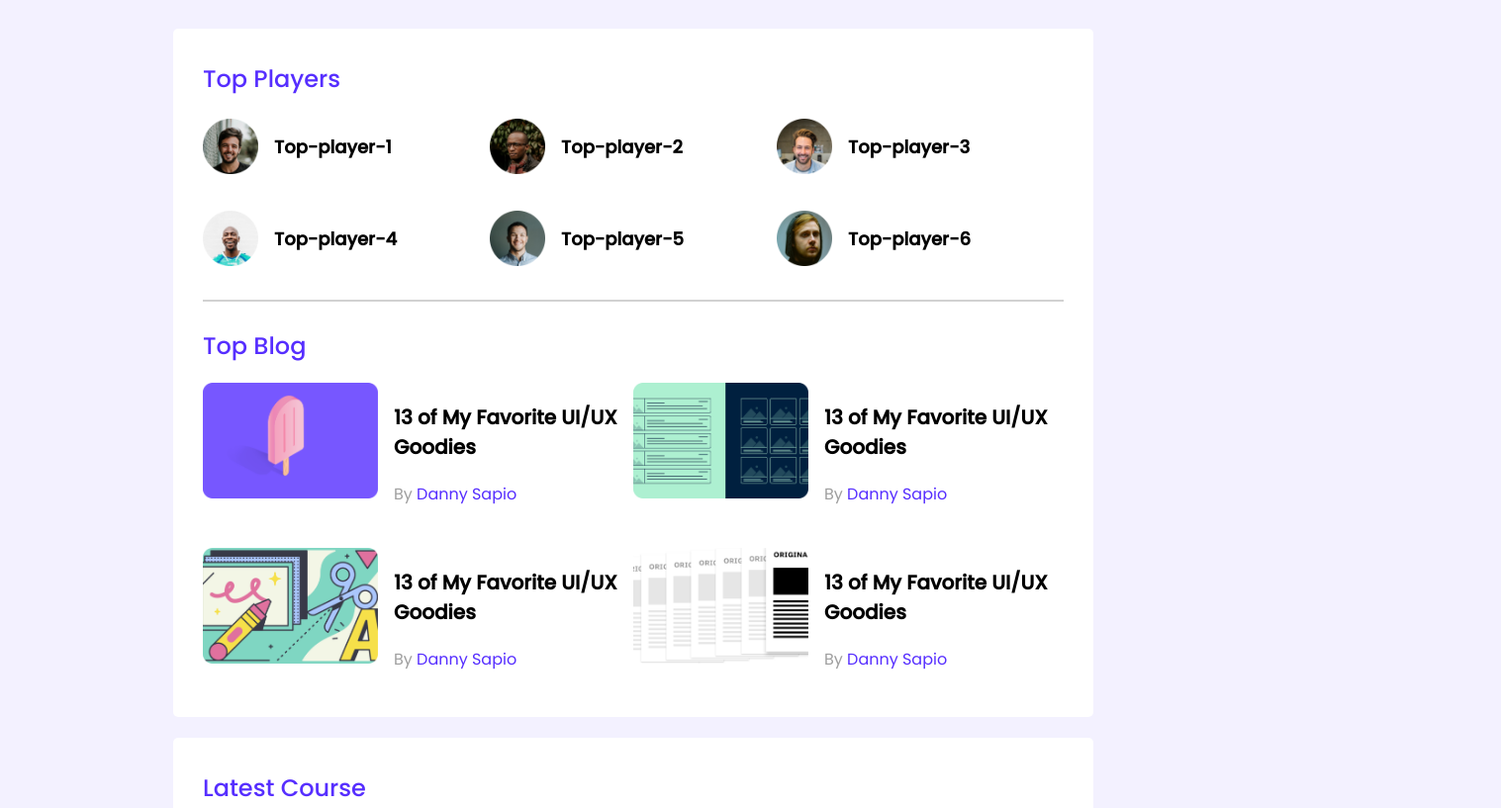
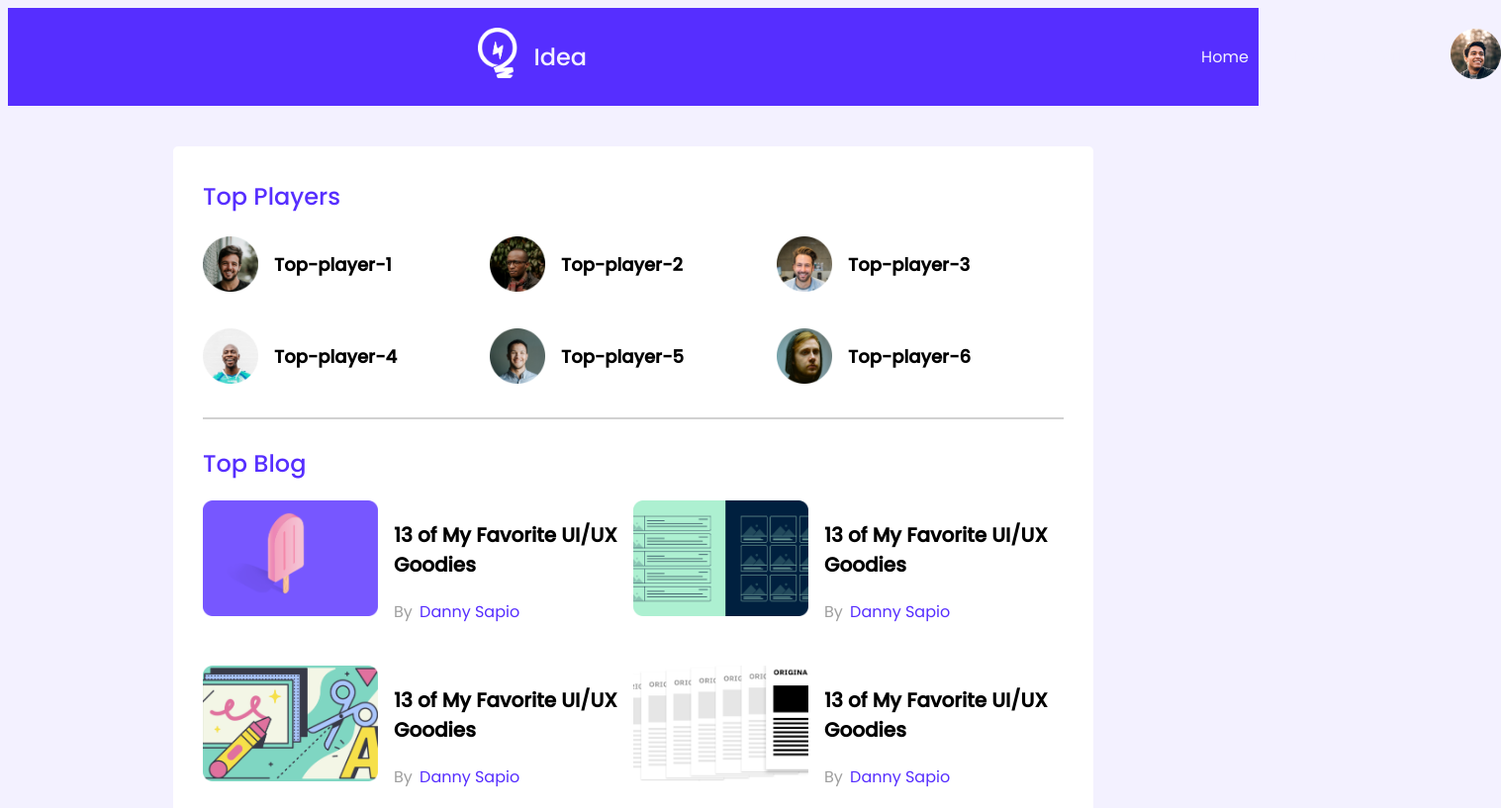
Before and after one commit to fazlay26/leader-board-css3, a plain HTML site: page index.html in a window 1280 px wide. Shown: the top 817 px of the page at 99% size, 1517 px wide, since content can reach past the window. Drawn offline with Linux system fonts and the light colour scheme.

Commit message:
code change

```diff
--- a/index.html
+++ b/index.html
@@ -13,8 +13,35 @@
 </head>
 
 <body>
-    <!-- header start -->
-    <header>
+    <!-- header starts -->
+    <header class="bg">
+        <div class="menu-bar1">
+            <div class="idea-icon">
+
+                <div>
+                    <img src="images/icons/logo.png" alt="">
+                </div>
+
+                <div>
+                    <h4>Idea</h4>
+                </div>
+
+            </div>
+            <div class="menu">
+                <div class="menu-bar">
+                    <ul>
+                        <li class="list-item"><a href="">Home</a></li>
+                        <li class="list-item"><a href="">About</a></li>
+                        <li class="list-item"><a href="">Works</a></li>
+                    </ul>
+                </div>
+                <div class="profile-pic">
+                    <img src="images/icons/profile.png" alt="">
+                </div>
+            </div>
+        </div>
+
+
 
     </header>
     <!-- header end -->
--- a/styles/style.css
+++ b/styles/style.css
@@ -78,6 +78,7 @@ hr{
     text-decoration: none;
     font-size: 16px;
     color: #562EFF;
+    padding-left: 3px;
 }
 /* courses styles */
 .courses{
@@ -104,15 +105,18 @@ hr{
 /* media quiries */
 /* mobile devices */
 @media only screen and (max-width:688px) {
-    .container{
+    .container {
         width: 100%;
     }
-    .players,.blogs,.courses{
+    .players,.blogs,.courses {
 
         grid-template-columns: repeat(1,1fr);
     }
     .player,.blog{
         flex-direction: column;
+    }
+    h4{
+
     }
 }
 /* tablet devices */
@@ -124,3 +128,57 @@ hr{
         grid-template-columns: repeat(2,1fr);
     }
 }
+
+/* header part */
+
+.idea-icon img{
+    width: 40.42px;
+height: 51px;
+padding-left: 285px;
+}
+.idea-icon{
+    display: flex;
+    align-items: center;
+    padding-left: 190px;
+
+}
+.bg{
+    background: #562EFF;
+    margin-bottom: 20px;
+}
+h4{
+    padding-left: 16px;
+    color: #F3F1FF;
+    font-weight: 500;
+font-size: 24px;
+}
+
+.menu-bar  li{
+
+    list-style: none;
+    display: flex;
+}
+.menu-bar a{
+    text-decoration: none;
+
+}
+ul{
+    display: flex;
+}
+a{
+    padding-left: 36px;
+    color: #F3F1FF;
+}
+.menu{
+    display: flex;
+    padding-left: 545px;
+}
+.profile-pic{
+    padding-left: 36px;
+    width: 51px;
+    height: 51px;
+}
+.menu-bar1{
+    display: flex;
+    align-items: center;
+}
```
